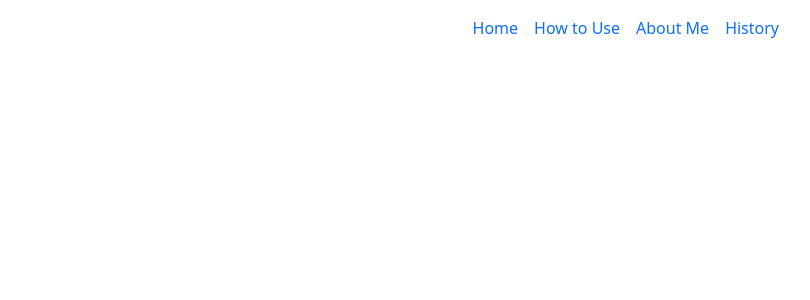
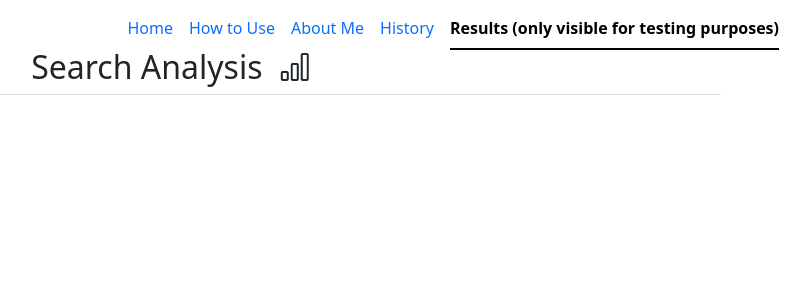
Before and after one commit to georgiakoda/capstone_final, a React (Create React App) app in the folder frontend/: page /results in a window 1280 px wide. Shown: the top 300 px of the page, without its empty margins (465-1275 px from the left). Built offline with nearby package versions, Linux system fonts and the light colour scheme.

Commit message:
general placeholder code for a bar graph display and added a visible "results" page link for testing purposes

```diff
--- a/frontend/src/App.js
+++ b/frontend/src/App.js
@@ -5,6 +5,7 @@ import NavBar from './components/NavBar';
 import HowTo from './components/HowTo';
 import About from './components/about';
 import KeywordHistory from './components/KeywordHistory';
+import Results from './components/Results';
 
 import 'bootstrap/dist/css/bootstrap.min.css';
 
@@ -40,6 +41,7 @@ function App() {
   <Route path="/howto" element={<HowTo />} />
   <Route path="/about" element={<About />} />
   <Route path="/history" element={<KeywordHistory />} />
+  <Route path="/results" element={<Results />} />
 
 </Routes>
 
--- a/frontend/src/components/NavBar.js
+++ b/frontend/src/components/NavBar.js
@@ -45,11 +45,21 @@ const NavBar = () => {
 
                     </li>
                     <li className="nav-item">
+
                         <NavLink
                             to="/history"
                             className={({ isActive }) => isActive ? "nav-link active" : "nav-link"}
                         >
                             History
+                        </NavLink>
+                    </li>
+                    <li className="nav-item">
+
+                        <NavLink
+                            to="/results"
+                            className={({ isActive }) => isActive ? "nav-link active" : "nav-link"}
+                        >
+                            Results (only visible for testing purposes)
                         </NavLink>
                     </li>
 
--- /dev/null
+++ b/frontend/src/components/Results.js
@@ -0,0 +1,15 @@
+import React from 'react';
+import 'bootstrap-icons/font/bootstrap-icons.css';
+
+const Results = () => (
+
+    <div className="container px-4 pt-4 my-4">
+
+        <h2 className="pb-2 border-bottom">Search Analysis <i className="bi bi-bar-chart mx-2"></i> </h2>
+
+
+
+    </div>
+);
+
+export default Results;
```
Also changed, not shown: 1 other file (tests, documents, lock files or other folders). Lines whose indentation alone changed are shown as unchanged.
